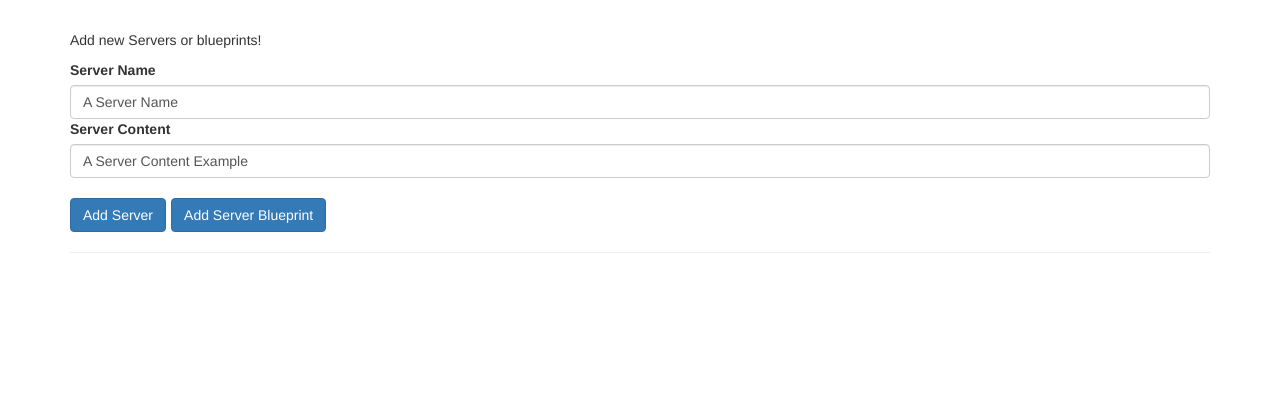
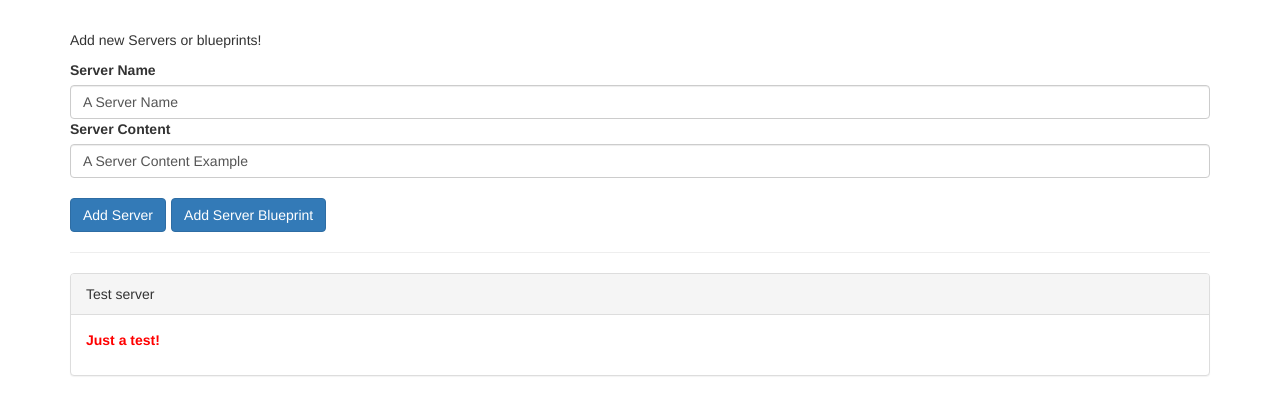
Before and after one commit to mspdl/angular-the_complete_guide_2022, an Angular app in the folder cmp-databinding-start/: page / in a window 1280 px wide. Shown: the top 414 px of the page. Built offline with nearby package versions, Linux system fonts and the light colour scheme.

Commit message:
[Section 5] Binding to Custom Properties

```diff
--- a/cmp-databinding-start/src/app/app.component.html
+++ b/cmp-databinding-start/src/app/app.component.html
@@ -3,7 +3,7 @@
   <hr />
   <div class="row">
     <div class="col-xs-12">
-      <app-server-element *ngFor="let serverElement of serverElements"></app-server-element>
+      <app-server-element *ngFor="let serverElement of serverElements" [element]="serverElement"></app-server-element>
     </div>
   </div>
 </div>
--- a/cmp-databinding-start/src/app/app.component.ts
+++ b/cmp-databinding-start/src/app/app.component.ts
@@ -6,5 +6,7 @@ import { Component } from "@angular/core";
   styleUrls: ["./app.component.css"],
 })
 export class AppComponent {
-  serverElements = [];
+  serverElements = [
+    { type: "server", name: "Test server", content: "Just a test!" },
+  ];
 }
--- a/cmp-databinding-start/src/app/cockpit/cockpit.component.ts
+++ b/cmp-databinding-start/src/app/cockpit/cockpit.component.ts
@@ -10,18 +10,18 @@ export class CockpitComponent {
   newServerContent = "A Server Content Example";
 
   onAddServer() {
-    this.serverElements.push({
-      type: "server",
-      name: this.newServerName,
-      content: this.newServerContent,
-    });
+    // this.serverElements.push({
+    //   type: "server",
+    //   name: this.newServerName,
+    //   content: this.newServerContent,
+    // });
   }
 
   onAddBlueprint() {
-    this.serverElements.push({
-      type: "blueprint",
-      name: this.newServerName,
-      content: this.newServerContent,
-    });
+    // this.serverElements.push({
+    //   type: "blueprint",
+    //   name: this.newServerName,
+    //   content: this.newServerContent,
+    // });
   }
 }
```
Also changed, not shown: cmp-databinding-start/src/app/server-element/server-element.component.ts (+8 -2 lines).
